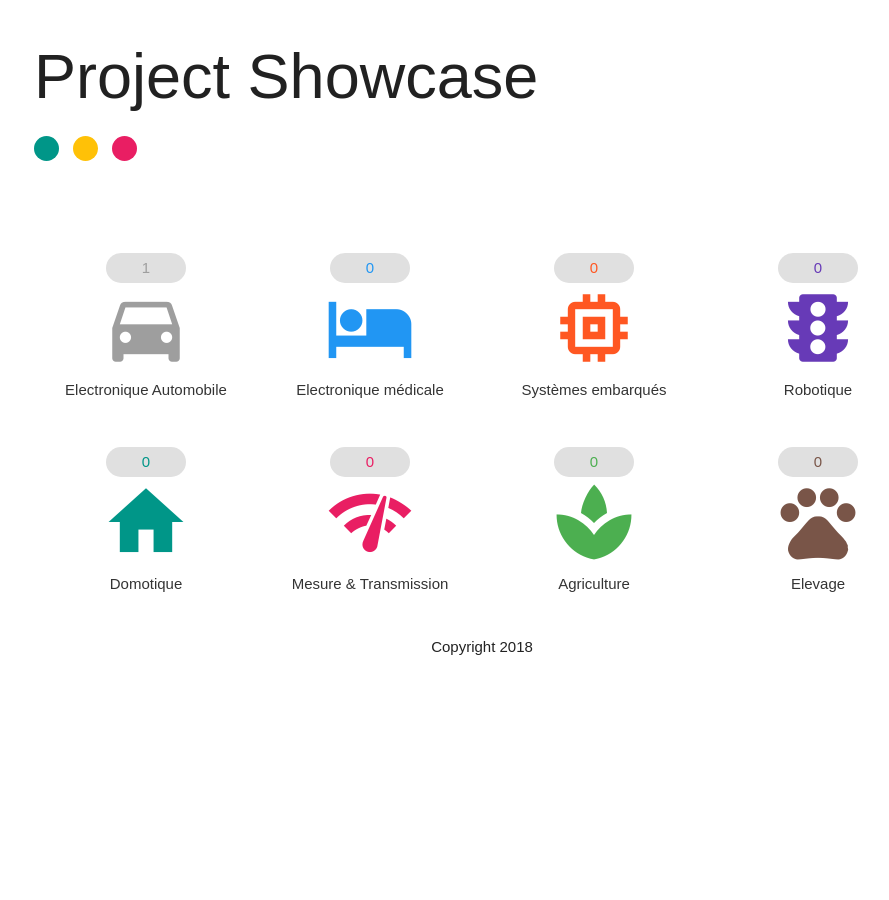
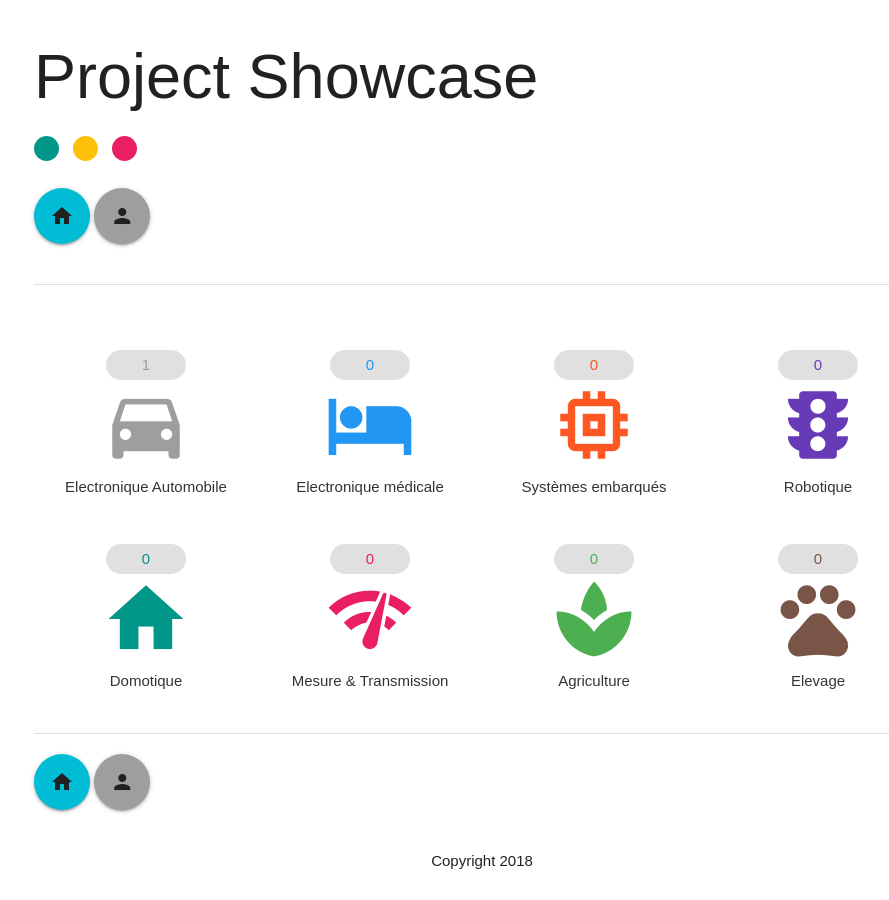
Before and after one commit to project-story/project-story.github.io, a Jekyll site: the page built from categories.md, in a window 1280 px wide. Shown: the whole page, without its empty margins (158-1047 px from the left). Built offline with Jekyll 4.4.1, drawn with Linux system fonts in a browser that asks for light colours; some web fonts are replaced; a script that is not in the unit is left out.

Commit message:
Fix #5: update categories with links

```diff
--- a/_layouts/categories.html
+++ b/_layouts/categories.html
@@ -20,17 +20,41 @@
                 <div class="ball amber"></div>
                 <div class="ball pink"></div>
             </div>
+            <div class="row"></div>
+            <div class="row" id="link">
+              <a class="btn-floating btn-large waves-effect waves-light cyan" title="Acceuil" href="{{ site.url }}/index.html">
+                <i class="material-icons  grey-text text-darken-4">home</i>
+              </a>
+
+              <a class="btn-floating btn-large waves-effect waves-light grey" title="Members">
+                <i class="material-icons  grey-text text-darken-4">person</i>
+              </a>
+            </div>
+            <div class="row"></div>
+            <div class="divider"></div>
+            <div class="row"></div>
+            <!-- categories -->
+            {{ content }}
 
             <div class="row"></div>
+            <div class="divider"></div>
             <div class="row"></div>
+            <div class="row" id="link">
+              <a class="btn-floating btn-large waves-effect waves-light cyan" title="Acceuil" href="{{ site.url }}/index.html">
+                <i class="material-icons  grey-text text-darken-4">home</i>
+              </a>
 
-            <!-- categories -->
-            {{ content }}
+              <a class="btn-floating btn-large waves-effect waves-light grey" title="Members">
+                <i class="material-icons  grey-text text-darken-4">person</i>
+              </a>
+            </div>
         </div>
         <div class="row"></div>
 
         <footer class="center-align">
             <div class="row">Copyright 2018</div>
         </footer>
+        <script src="../js/materialize.min.js"></script>
+        <script src="../js/main.js"></script>
     </boby>
 </html>
```
